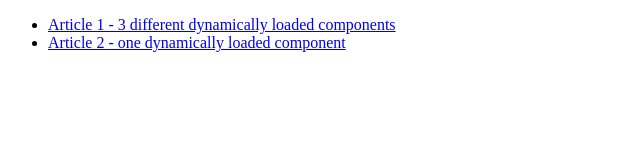
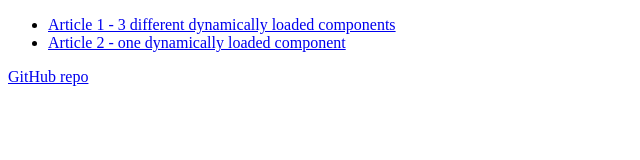
Before and after one commit to khromov/sveltekit-dynamic-component-load-demo, a SvelteKit app: page / in a window 1280 px wide. Shown: the top 160 px of the page, without its empty margins (0-640 px from the left). Built offline with nearby package versions, Linux system fonts and the light colour scheme.

Commit message:
Update +page.svelte

```diff
--- a/src/routes/+page.svelte
+++ b/src/routes/+page.svelte
@@ -6,3 +6,7 @@
         <a href="/article/1">Article 2 - one dynamically loaded component</a>
     </li>
 </ul>
+
+<p>
+    <a href="https://github.com/khromov/sveltekit-dynamic-component-load-demo">GitHub repo</a>
+</p>
```
